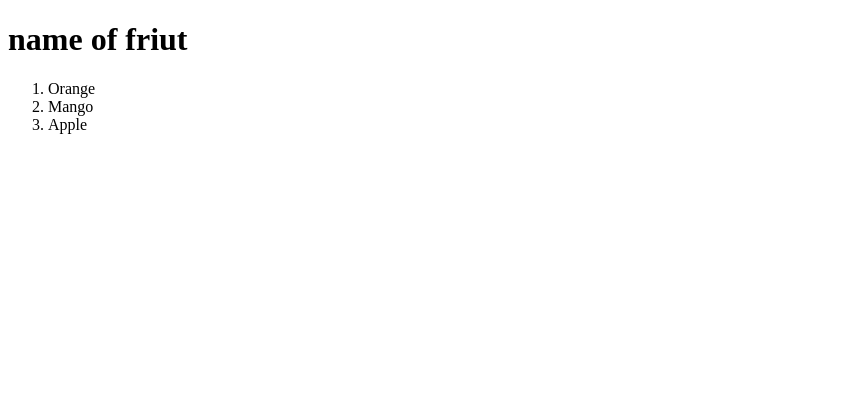
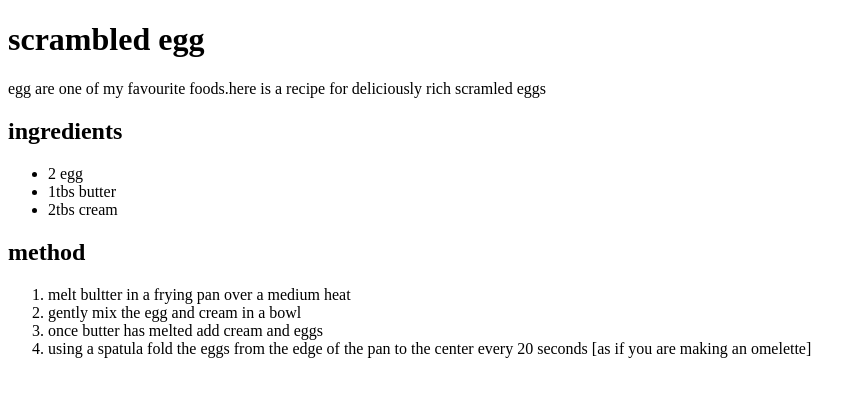
Before and after one commit to emytech/html-basic, a plain HTML site: page index.html in a window 1280 px wide. Shown: the whole page, without its empty margins (0-866 px from the left). Drawn offline with Linux system fonts and the light colour scheme.

Commit message:
scrambled egg making and student file

```diff
--- a/index.html
+++ b/index.html
@@ -4,14 +4,24 @@
     <meta charset="UTF-8">
     <meta http-equiv="X-UA-Compatible" content="IE=edge">
     <meta name="viewport" content="width=device-width, initial-scale=1.0" >
-    <title>Document</title>
+    <title>list</title>
 </head>
 <body>
-    <h1>name of friut</h1>
+    <h1>scrambled egg</h1>
+    <P> egg are one of my favourite foods.here is a recipe for deliciously rich scramled eggs</P>
+       <h2>ingredients</h2>
+<ul>
+    <li>2 egg</li>
+    <li>1tbs butter</li>
+    <li>2tbs cream</li>
+</ul>
+    <h2>method</h2>
     <ol>
-        <li>Orange</li>
-        <li>Mango</li>
-        <li>Apple</li>
+        <li>melt bultter in a frying pan over a medium heat</li>
+        <li>gently mix the egg and cream in a bowl</li>
+        <li>once butter has melted add cream and eggs</li>
+        <li>using a spatula fold the eggs from the edge of the pan to the center every 20 seconds [as if  you are making an omelette]</li>
+
     </ol>
 </body>
 </html>
```
Also changed, not shown: student.html (added).
